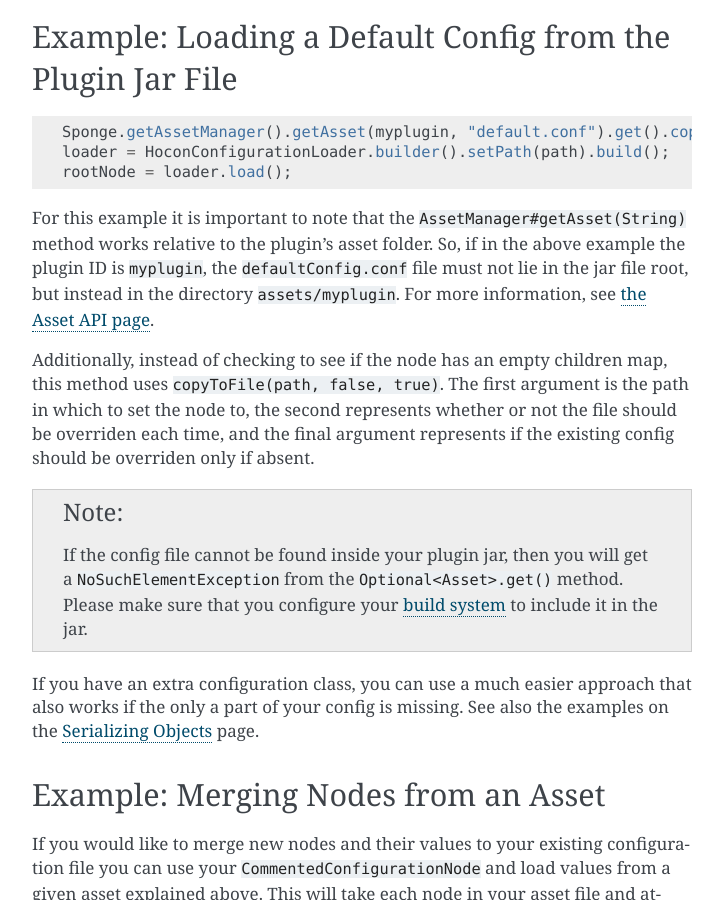
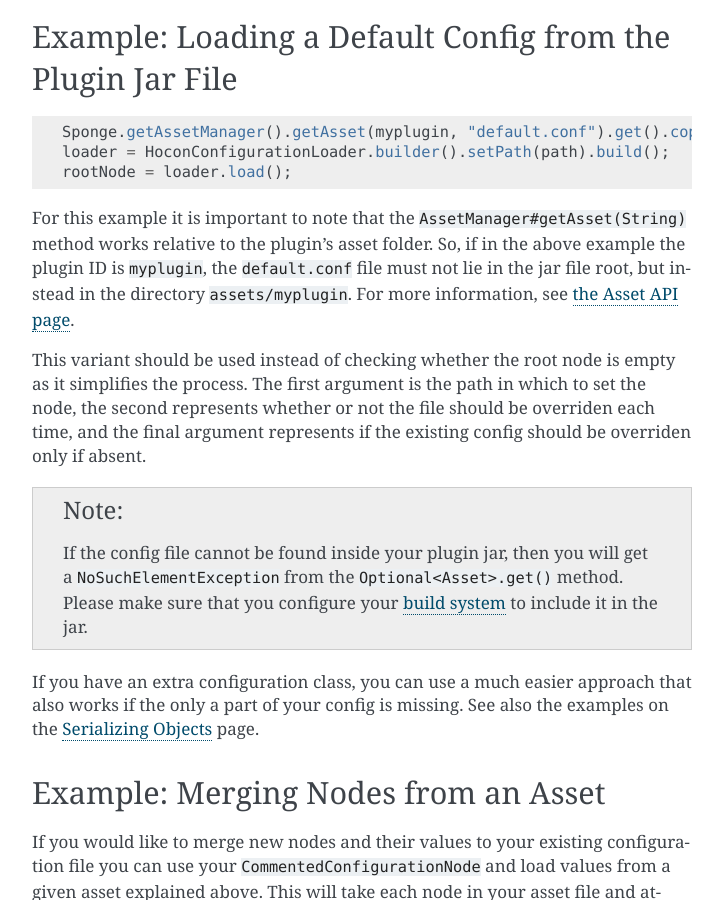
Before and after one commit to SpongePowered/SpongeDocs, a Sphinx documentation site: the page built from source/plugin/configuration/loaders.rst, in a window 1280 px wide and 900 px high, scrolled down 3215 px. Shown: the whole window, without its empty margins (388-1111 px from the left). Built offline with Sphinx 7.4.7, drawn with Linux system fonts in a browser that asks for light colours; pages that are not in the unit, such as notebooks, are missing from menus; cross-references to code outside the pages are shown as plain code.

Commit message:
Wording changes + markup modifications
Removed any excessive headline markup and changed up the wording for why you should use copyToFile() instead of checking for an empty node.

```diff
--- a/source/plugin/configuration/loaders.rst
+++ b/source/plugin/configuration/loaders.rst
@@ -26,7 +26,7 @@
     The default and recommended config format for Sponge plugins is HOCON.
 
 Getting your Loader
-~~~~~~~~~~~~~~~~~~~~~~~~~~~~~~~~~
+~~~~~~~~~~~~~~~~~~~
 
 .. note::
     The default :javadoc:`ConfigurationLoader` can be used instead if you're using only a single HOCON config file;
@@ -145,11 +145,14 @@
     rootNode = loader.load();
 
 For this example it is important to note that the :javadoc:`AssetManager#getAsset(String)` method works relative to the
-plugin's asset folder. So, if in the above example the plugin ID is ``myplugin``, the ``defaultConfig.conf`` file
+plugin's asset folder. So, if in the above example the plugin ID is ``myplugin``, the ``default.conf`` file
 must not lie in the jar file root, but instead in the directory ``assets/myplugin``. For more information, see
 :doc:`the Asset API page <../assets>`.
 
-Additionally, instead of checking to see if the node has an empty children map, this method uses ``copyToFile(path, false, true)``. The first argument is the path in which to set the node to, the second represents whether or not the file should be overriden each time, and the final argument represents if the existing config should be overriden only if absent.
+This variant should be used instead of checking whether the root node is empty as it simplifies the process.
+The first argument is the path in which to set the node, the second represents whether or not
+the file should be overriden each time, and the final argument represents if the existing
+config should be overriden only if absent.
 
 .. note::
 
@@ -165,7 +168,8 @@
 
 If you would like to merge new nodes and their values to your existing configuration file you can use your
 ``CommentedConfigurationNode`` and load values from a given asset explained above. This will take each node in
-your asset file and attempt to place it into the new root node if it does not exist. This method is different to simply copying to a file as this will automatically place values that were absent while just copying to file will not.
+your asset file and attempt to place it into the new root node if it does not exist. This method is different to simply
+copying to a file as this will automatically place values that were absent while just copying to file will not.
 
 .. code-block:: java
 
```
